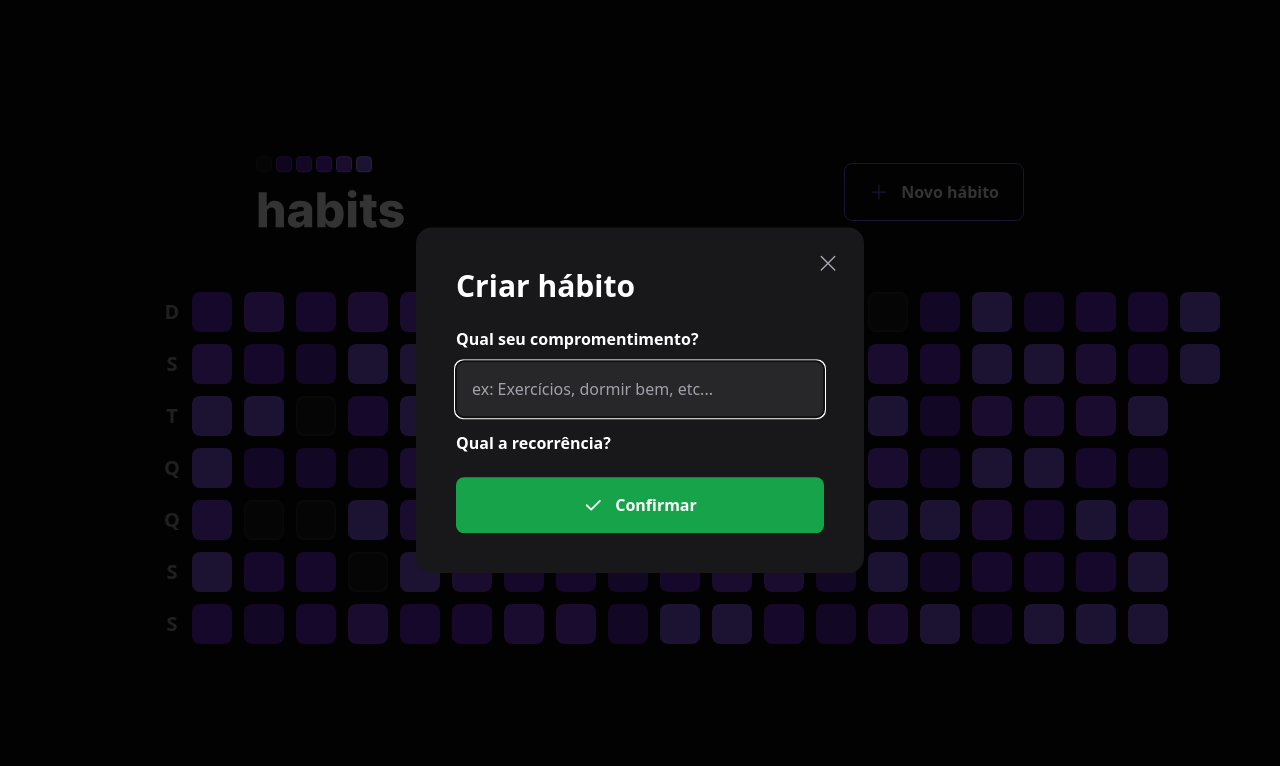
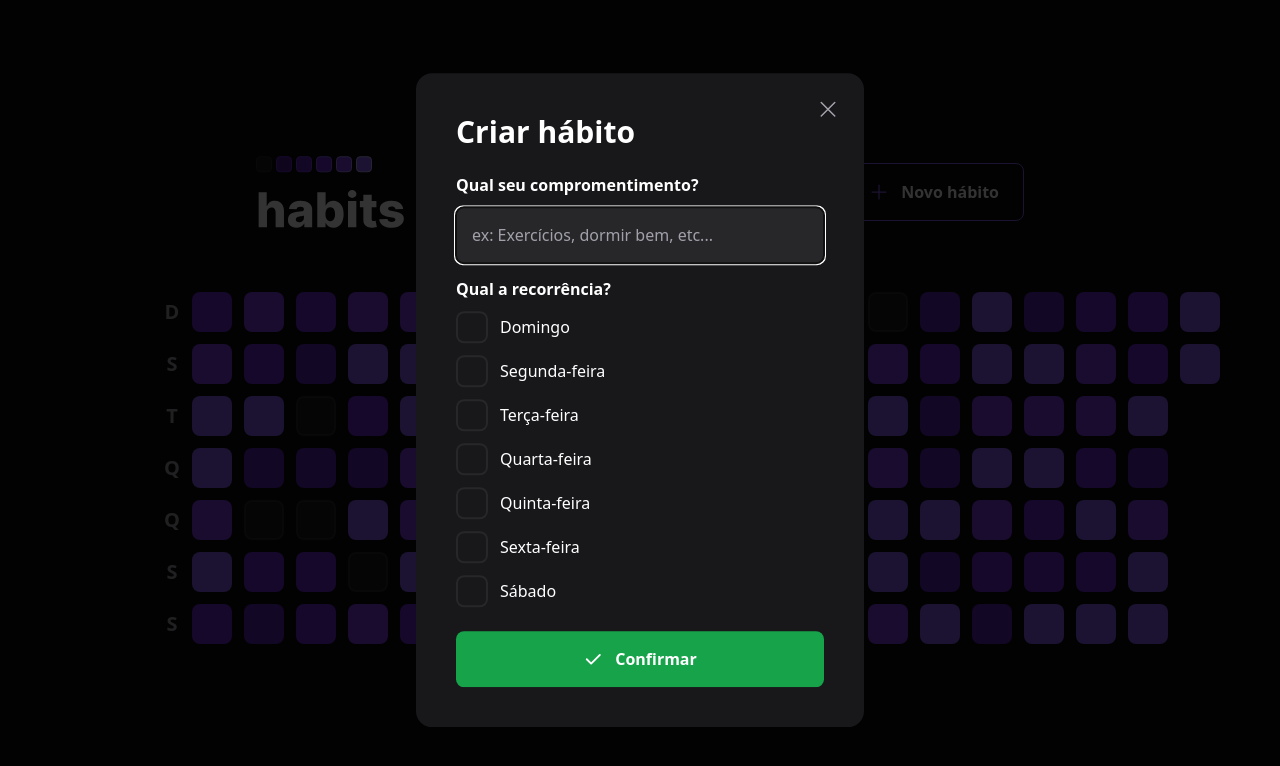
Before and after one commit to tiagobalsas/app-habits, a React (Vite) app in the folder web/: page / in a window 1280 px wide. Both pictures are taken after a click on the button "Novo hábito". Shown: the top 766 px of the page. Built offline with nearby package versions, Linux system fonts and the light colour scheme.

Commit message:
feat: add week days checkboxes to NewHabitForm

```diff
--- a/web/src/components/NewHabitForm.tsx
+++ b/web/src/components/NewHabitForm.tsx
@@ -1,4 +1,15 @@
 import { Check } from 'phosphor-react';
+import * as Checkbox from '@radix-ui/react-checkbox';
+
+let availableWeekDays = [
+  'Domingo',
+  'Segunda-feira',
+  'Terça-feira',
+  'Quarta-feira',
+  'Quinta-feira',
+  'Sexta-feira',
+  'Sábado',
+];
 
 export function NewHabitForm() {
   return (
@@ -18,6 +29,21 @@
       <label htmlFor='' className='font-semibold leading-tight mt-4'>
         Qual a recorrência?
       </label>
+      {availableWeekDays.map((weekDay) => {
+        return (
+          <div className='flex flex-col gap-2 mt-3'>
+            <Checkbox.Root className='flex items-center gap-3 group'>
+              <div className='h-8 w-8 rounded-lg flex items-center justify-center bg-zinc-900 border-2 border-zinc-800 group-data-[state=checked]:bg-green-500 group-data-[state=checked]:border-green-500'>
+                <Checkbox.Indicator>
+                  <Check size={20} className='text-white' />
+                </Checkbox.Indicator>
+              </div>
+
+              <span className='text-white leading-tight'>{weekDay}</span>
+            </Checkbox.Root>
+          </div>
+        );
+      })}
 
       <button
         type='submit'
```
